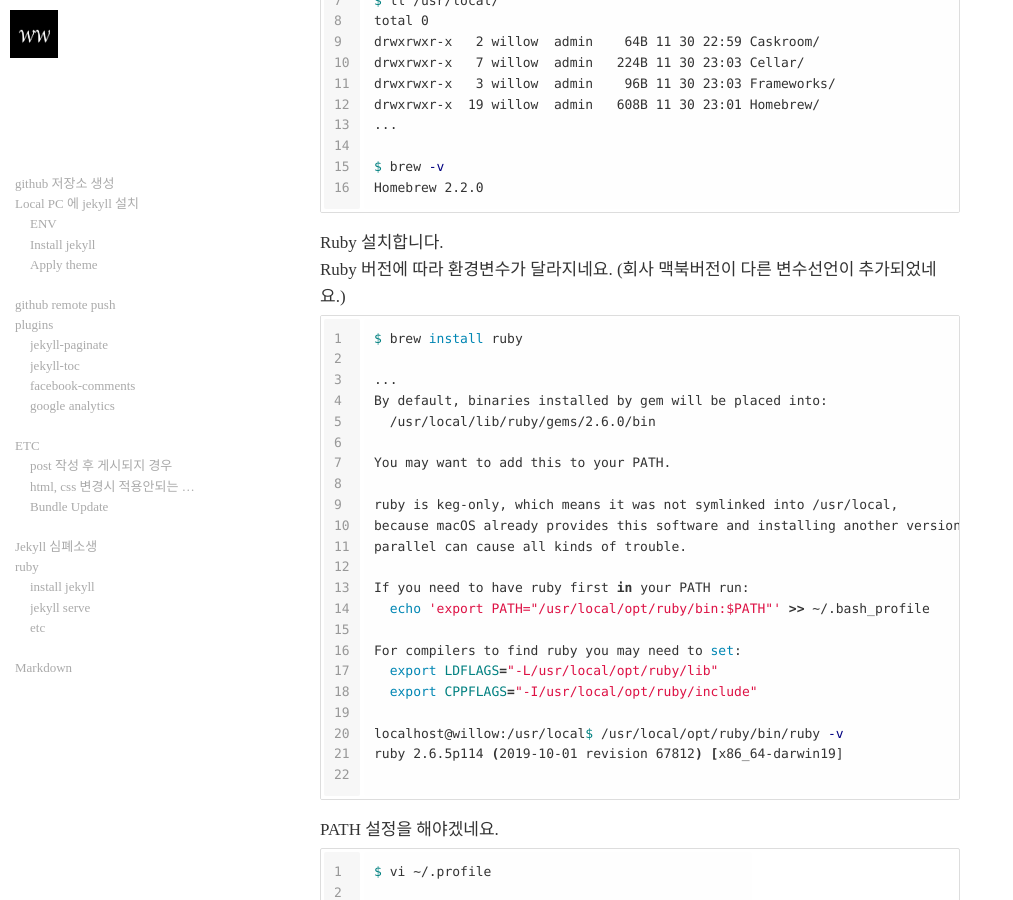
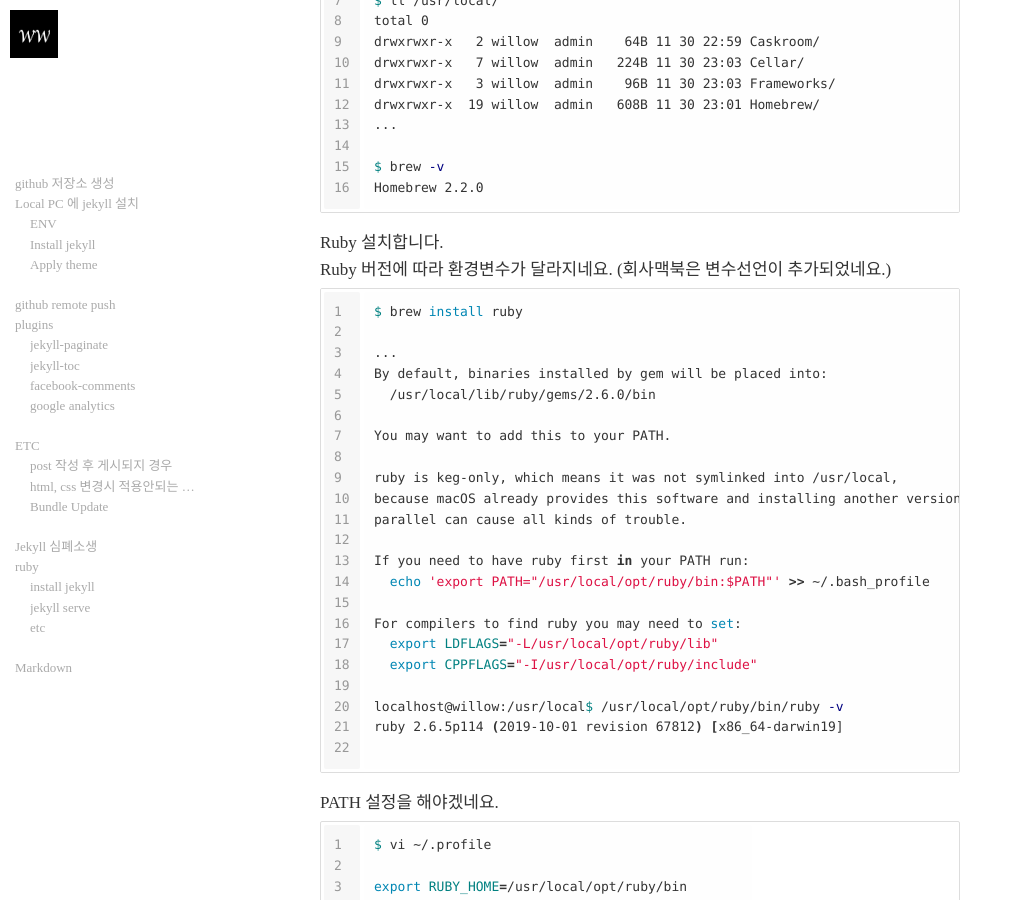
Before and after one commit to didalgus/didalgus.github.io, a Jekyll site: the page built from _posts/2019-06-17-Welcome-to-Jekyll.markdown, in a window 1280 px wide and 900 px high, scrolled down 6546 px. Shown: the whole window, without its empty margins (0-1013 px from the left). Built offline with Jekyll 4.4.1, drawn with Linux system fonts in a browser that asks for light colours; nearby versions of some CDN libraries; emoji names are drawn with the system emoji font; some web fonts are replaced; the table of contents is made by our own code.

Commit message:
add post

````diff
--- a/_posts/2019-06-17-Welcome-to-Jekyll.markdown
+++ b/_posts/2019-06-17-Welcome-to-Jekyll.markdown
@@ -290,7 +290,7 @@ Homebrew 2.2.0
 ```
 
 Ruby 설치합니다.
-Ruby 버전에 따라 환경변수가 달라지네요. (회사 맥북버전이 다른 변수선언이 추가되었네요.)
+Ruby 버전에 따라 환경변수가 달라지네요. (회사맥북은 변수선언이 추가되었네요.)
 
 ```bash
 $ brew install ruby
````
